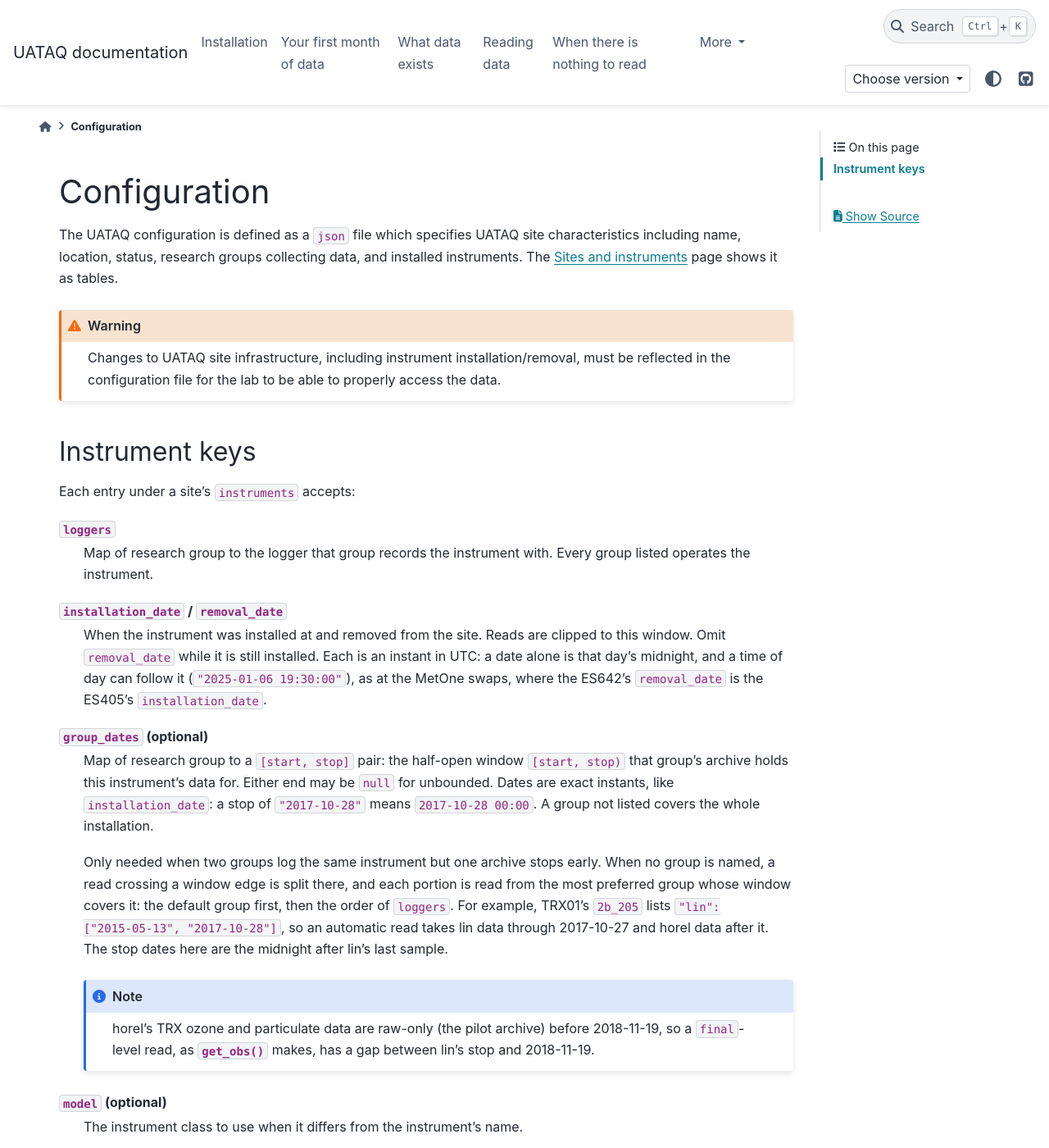
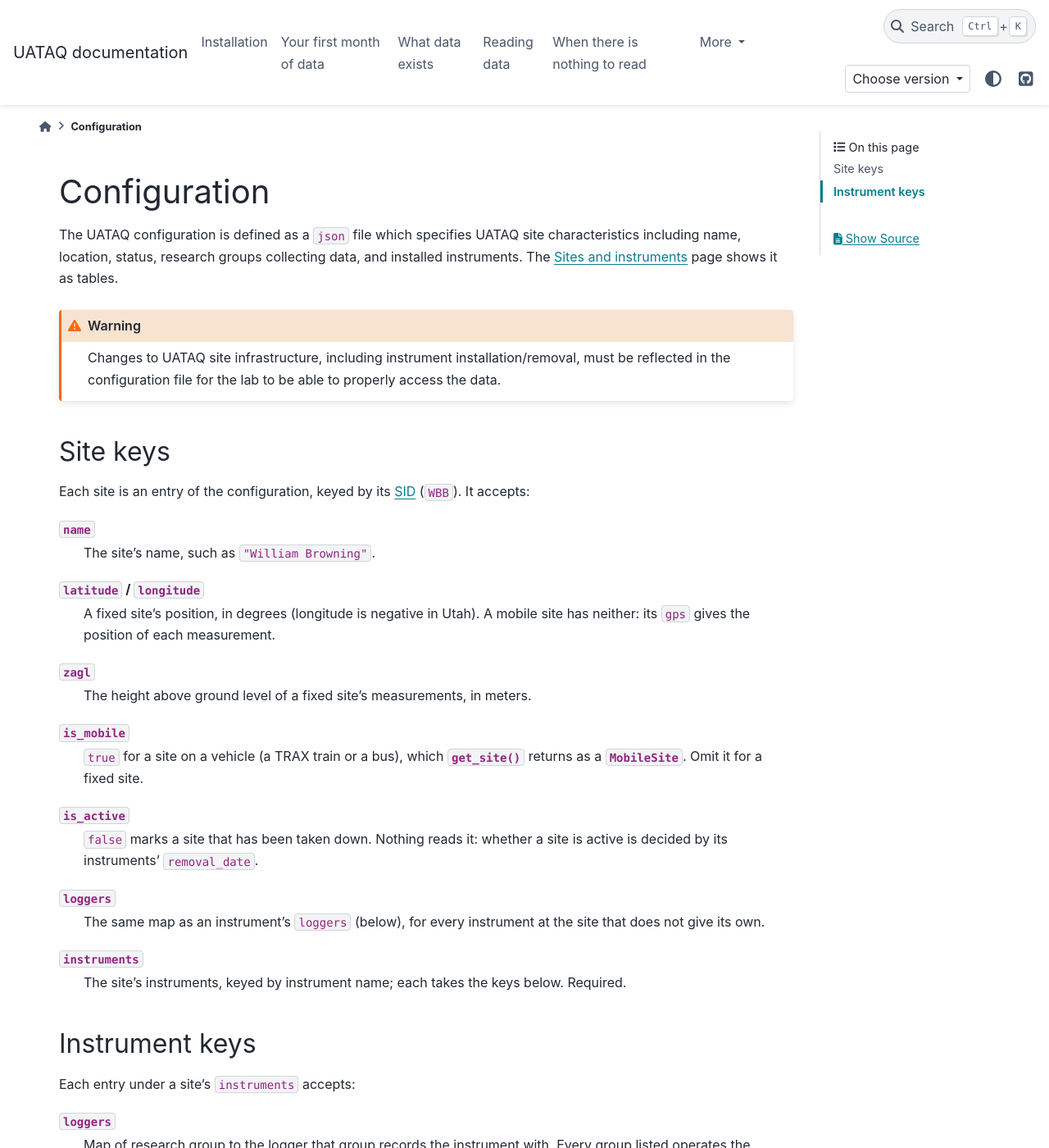
Before and after one commit to jmineau/uataq, a Sphinx documentation site: the page built from docs/config.rst, in a window 1280 px wide and 1400 px high. Shown: the whole window at 82% size. Built offline with Sphinx 7.4.7 and the PyData theme 0.15.4, drawn with Linux system fonts in a browser that asks for light colours.

Commit message:
docs: fix what the second docs test found wrong or missing
A new-student test read the pages and found these.

- Input Parameters said pollutant names are capitalized; the code upper-cases
  what you type, so case does not matter. The page now writes the three
  spellings of NOx (typed, in a site's pollutants, in the columns), and
  Site.pollutants says its names are upper case.
- Configuration documented only instrument keys; it now lists the site keys.
- Your first month of data says America/Denver is the zone for every site (the
  fixed sites are all in Utah), and Sites and instruments points to it.
- Sites and instruments says cr1000 and gps have no pollutants and that
  repr(site) shows the instruments' notes; site.config is said to hold the
  site's own keys (it has no instruments or loggers).
- Installation no longer lists abrb, which is not a site, among the site folders.

```diff
--- a/docs/config.rst
+++ b/docs/config.rst
@@ -11,6 +11,33 @@ as tables.
     Changes to UATAQ site infrastructure, including instrument
     installation/removal, must be reflected in the configuration
     file for the lab to be able to properly access the data.
+
+Site keys
+---------
+
+Each site is an entry of the configuration, keyed by its :term:`SID` (``WBB``).
+It accepts:
+
+``name``
+    The site's name, such as ``"William Browning"``.
+``latitude`` / ``longitude``
+    A fixed site's position, in degrees (longitude is negative in Utah). A mobile
+    site has neither: its ``gps`` gives the position of each measurement.
+``zagl``
+    The height above ground level of a fixed site's measurements, in meters.
+``is_mobile``
+    ``true`` for a site on a vehicle (a TRAX train or a bus), which
+    :func:`~uataq.get_site` returns as a :class:`~uataq.sites.MobileSite`. Omit it
+    for a fixed site.
+``is_active``
+    ``false`` marks a site that has been taken down. Nothing reads it: whether a
+    site is active is decided by its instruments' ``removal_date``.
+``loggers``
+    The same map as an instrument's ``loggers`` (below), for every instrument at
+    the site that does not give its own.
+``instruments``
+    The site's instruments, keyed by instrument name; each takes the keys
+    below. Required.
 
 Instrument keys
 ---------------
--- a/docs/input_parameters.rst
+++ b/docs/input_parameters.rst
@@ -35,7 +35,10 @@ Pollutants
 ----------
 
 ``pollutants`` is a single pollutant name or a list of pollutant names.
-The pollutant name is a capitalized molecule abbreviation.
+The pollutant name is a molecule abbreviation, such as ``CO2``, ``O3`` or
+``PM2.5``. Case does not matter: ``"nox"``, ``"NOx"`` and ``"NOX"`` all read
+NOx. A site's ``pollutants`` spell it ``'NOX'`` (upper case), and the columns of
+the table spell it ``NOx_ppb`` (see :ref:`column-names`).
 
 .. _input-group:
 
```
Also changed, not shown: CHANGELOG.md (+8 -0 lines), docs/first_month.rst (+8 -4 lines), docs/installation.rst (+4 -3 lines), docs/sites_and_instruments.rst (+10 -2 lines), 1 other file.
